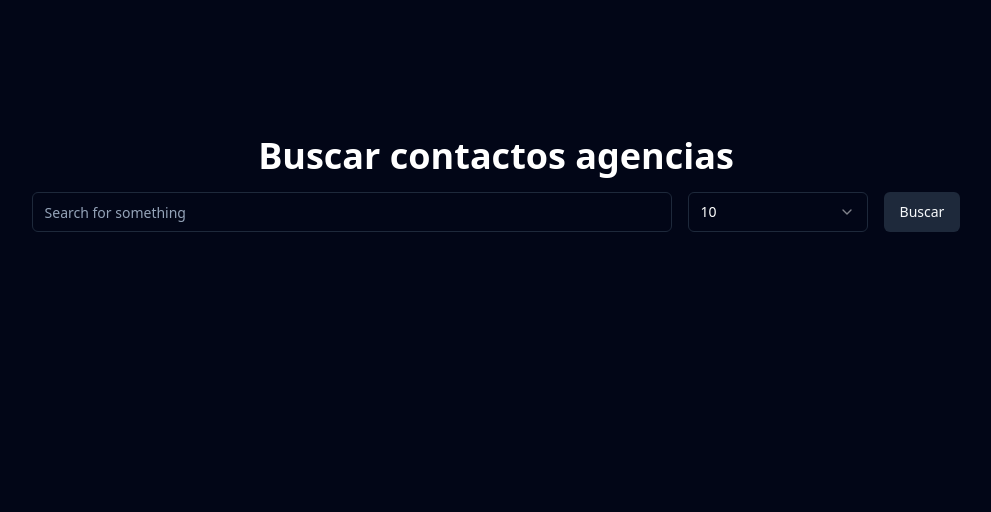
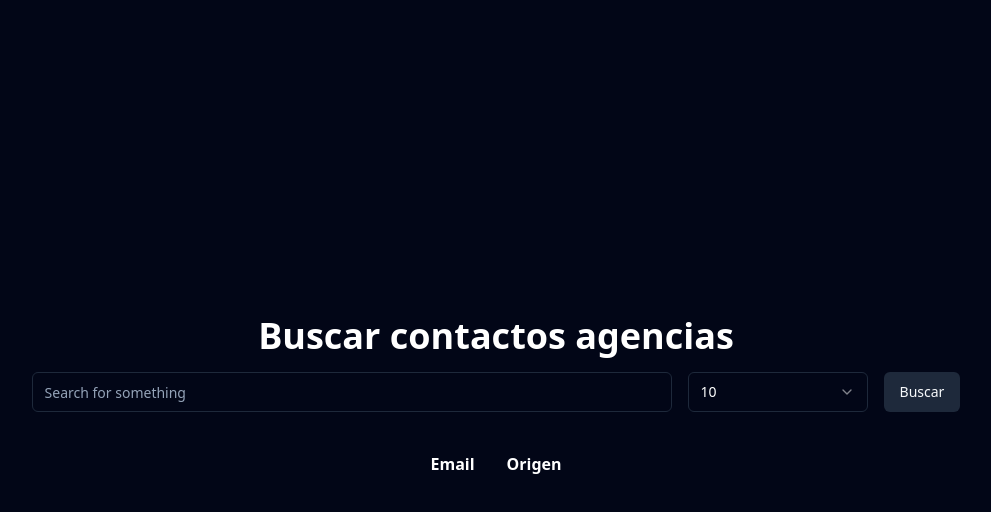
Before and after one commit to xStaked/scrapper-front, a React (Vite) app: page / in a window 1280 px wide. Shown: the top 512 px of the page, without its empty margins (144-1135 px from the left). Built offline with nearby package versions, Linux system fonts and the light colour scheme.

Commit message:
style: add table to have better data format

```diff
--- a/src/App.tsx
+++ b/src/App.tsx
@@ -12,6 +12,7 @@ import axios from "axios";
 
 interface data {
   email: string;
+  link: string;
 }
 
 function App() {
@@ -146,28 +147,32 @@ function App() {
         <div className="flex justify-center items-center gap-4">
           {isLoading && <p>Cargando...</p>}
         </div>
-        <div
-          className="
-          flex
-          flex-col
-          gap-4
-          w-full
-          justify-center
-          items-center
-          dark
-          overflow-y-auto
-          h-1/2
-          overflow-x-hidden
-          scrollbar-hide
-          "
-        >
-          {data &&
-            data.map((item, index) => (
-              <div key={index} className="flex flex-col gap-4">
-                <p>{item.email}</p>
-              </div>
-            ))}
-        </div>
+        <table className="table-auto ">
+          <thead>
+            <tr>
+              <th className="px-4 py-2">Email</th>
+              <th className="px-4 py-2">Origen</th>
+            </tr>
+          </thead>
+          <tbody>
+            {data &&
+              data.map((item) => (
+                <tr>
+                  <td className="border px-4 py-2">{item.email}</td>
+                  <td className="border px-4 py-2">
+                    <a
+                      href={item.link}
+                      target="_blank"
+                      rel="noreferrer"
+                      className="text-blue-400 underline"
+                    >
+                      {item.link}
+                    </a>
+                  </td>
+                </tr>
+              ))}
+          </tbody>
+        </table>
       </main>
     </>
   );
```
